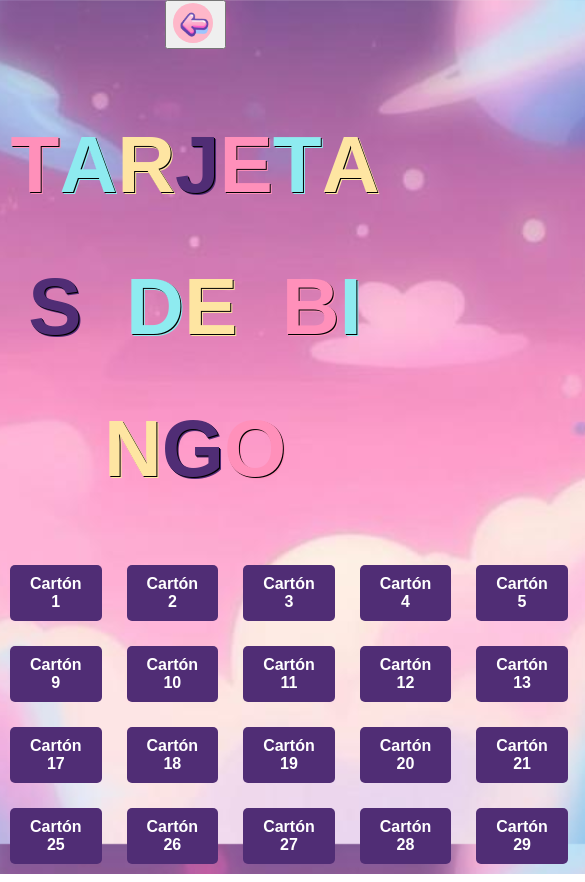
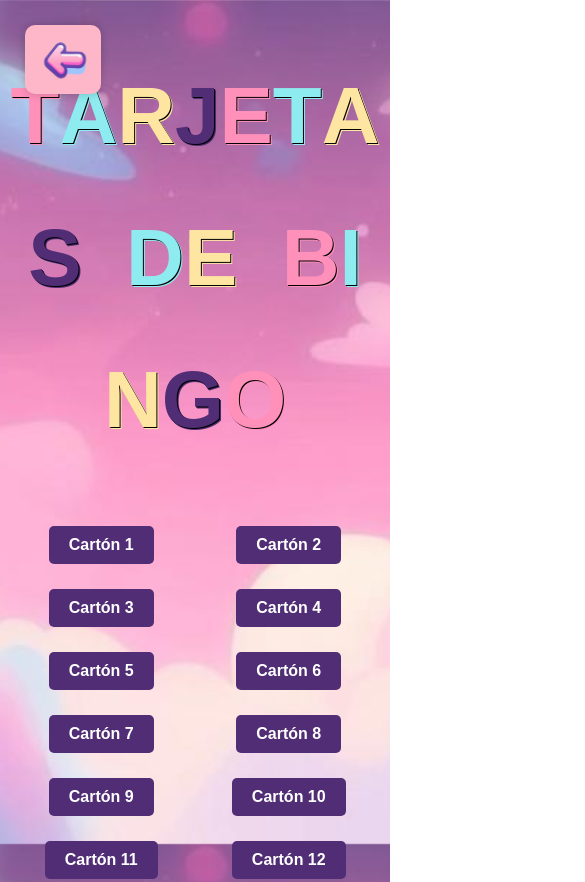
Before and after one commit to geralcamino/Bingo2.0, a plain HTML site: page Tarjetas.html in a window 390 px wide. Shown: the top 882 px of the page, 585 px wide, since content can reach past the window. Drawn offline with Linux system fonts and the light colour scheme; a web font is replaced by a local one.

Commit message:
mejorias
agregue icono al lado del titulo en la pagina del juego, implemente los botones de atras, hice responsive la pagina de los tarjenones y agregue informacion al readme acerca del proyecto

```diff
--- a/Tarjetas.html
+++ b/Tarjetas.html
@@ -12,7 +12,11 @@
         </style>
 </head>
 <body>
-    <button class="button" onclick="location.href='index.html'"><img src="img/girar-a-la-izquierda.png" alt="Icono"></button>
+    <div class="container button-atras">
+        <button class="rotate-button" onclick="location.href='index.html'">
+            <img src="img/girar-a-la-izquierda.png" alt="Rotate Button">
+        </button>
+    </div>
     <h1><span>T</span><span>A</span><span>R</span><span>J</span><span>E</span><span>T</span><span>A</span><span>S</span>  <span> </span><span>D</span><span>E</span><span>   </span><span>B</span><span>I</span><span>N</span><span>G</span><span>O</span></h1>
     <div class="contenedor-cartones">
 
--- a/styles.css
+++ b/styles.css
@@ -42,8 +42,15 @@ body {
     background-color: #FEB7C9ff;
     color: rgb(82, 34, 104);
     font-family: 'ARCO', sans-serif;
-    max-width: 30%;
+    max-width: 25%;
     flex: 1;
+}
+.title-container img {
+    float: left;
+    margin-top: 4px;
+    margin-left: 15px;
+    width: 70px; /* Adjust the width according to your image */
+    height: 70px; /* Adjust the height according to your image */
 }
 .container-historial{
     background-color: #FEB7C9ff;
@@ -278,16 +285,18 @@ body {
 }
 
 .rotate-button img {
-    width: 24px; /* Adjust the width according to your image */
-    height: 24px; /* Adjust the height according to your image */
+    width: 55px; /* Adjust the width according to your image */
+    height: 55px; /* Adjust the height according to your image */
 }
 
 .button-atras{
     background-color: #FEB7C9ff;
+    justify-content: center;
     color: rgb(82, 34, 104);
     font-family: 'ARCO', sans-serif;
-    max-width: 35px;
-    max-height: 50px;
+    max-width: 50px;
+    max-height: 70px;
+    padding-right: 20px;
     flex: 1;
 
 }
--- a/tarjetas.css
+++ b/tarjetas.css
@@ -6,6 +6,7 @@ body {
     padding: 0;
     background-image: url('img/fondo-blurred.png');
     background-size: cover;
+    overflow-y: auto; /* Allow vertical scrollbar when content overflows */
 }
 
 /* Estilo para el encabezado (h1) */
@@ -39,31 +40,35 @@ a:hover {
 .contenedor-cartones {
     margin-top: 60px;
     display: grid;
-    grid-template-columns: repeat(8, 1fr);
-    grid-template-rows: repeat(4, 1fr); /* Cambio a 1fr para mantener 4 filas */
+    grid-template-columns: repeat(auto-fill, minmax(150px, 1fr)); /* Adjusted grid columns */
     gap: 5px;
     justify-items: center;
+    padding: 10px; /* Added padding for better spacing */
+}
+.rotate-button {
+    border: none;
+    background: none;
+    cursor: pointer;
+    align-items: center;
+    justify-content: center;
 }
 
-.rotate-button {
-    padding: 10px 10px; /* Ajusta el relleno según tus necesidades */
-    text-align: center; /* Centra el texto e icono horizontalmente */
+.rotate-button img {
+    width: 60px; /* Adjust the width according to your image */
+    height: 60px; /* Adjust the height according to your image */
+}
+
+.button-atras {
+    position: absolute;
+    max-width: auto;
+    top: 20px; /* Adjust the top position as needed */
+    left: 20px; /* Adjust the left position as needed */
     background-color: #FEB7C9ff;
-    border-radius: 20px;
-    border: 2px solid #FEB7C9ff ;
-    float: left;
-    margin-left: 20px;
-  }
-
-.button img {
-    border-radius: 40px;
-    background-color: #FEB7C9ff;
-    margin-right: 5px;
-    width: 40px;
-    height: 40px;
-
-      /* Ajusta el margen derecho para separar el icono del texto */
-  }
+    font-family: 'ARCO', sans-serif;
+    padding: 2px;
+    border-radius: 10px;
+    box-shadow: 0 0 10px rgba(0, 0, 0, 0.2);
+}
 
 /* Añade reglas de estilo específicas para dispositivos más grandes */
 @media (min-width: 768px) {
@@ -72,3 +77,10 @@ a:hover {
         grid-template-columns: repeat(8, 1fr); /* Mantiene 8 columnas en dispositivos medianos y grandes */
     }
 }
+
+.container {
+    flex: 1;
+    margin: 5px;
+    border-radius: 10px;
+    box-shadow: 0 0 10px rgba(0, 0, 0, 0.2);
+}
```
Also changed, not shown: index.html (+1 -0 lines), juego.html (+1 -0 lines), 1 other file.
